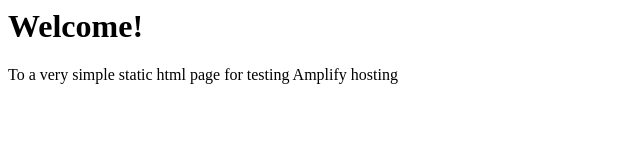
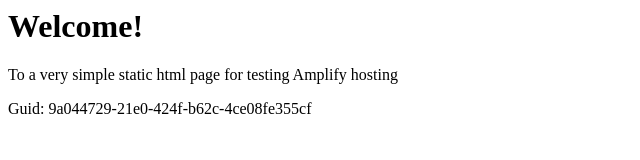
Before and after one commit to aws-aemilia-hkg/Github-PR-Commit-Integration-Test-DoNotTouch-GitH-MJCD6L4M-v1-preprod-ap-east-1, a website: page src/index.html in a window 1280 px wide. Shown: the whole page, without its empty margins (0-640 px from the left). Drawn offline with Linux system fonts and the light colour scheme.

Commit message:
commit from integ tests

```diff
--- a/src/index.html
+++ b/src/index.html
@@ -1,3 +1,5 @@
+
+
 <html lang="en">
 
 <head>
@@ -10,6 +12,6 @@
 <body>
     <h1>Welcome!</h1>
     <p>To a very simple static html page for testing Amplify hosting</p>
-</body>
+    <p>Guid: 9a044729-21e0-424f-b62c-4ce08fe355cf</p></body>
 
 </html>
```
